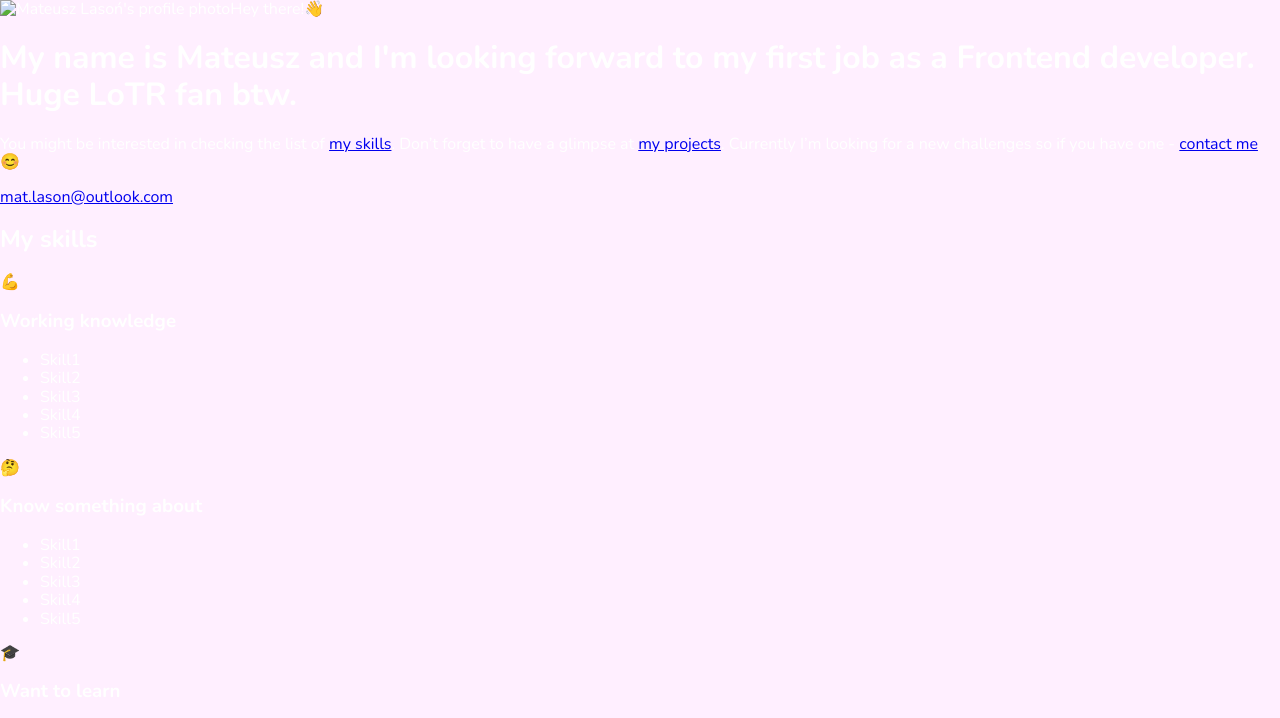
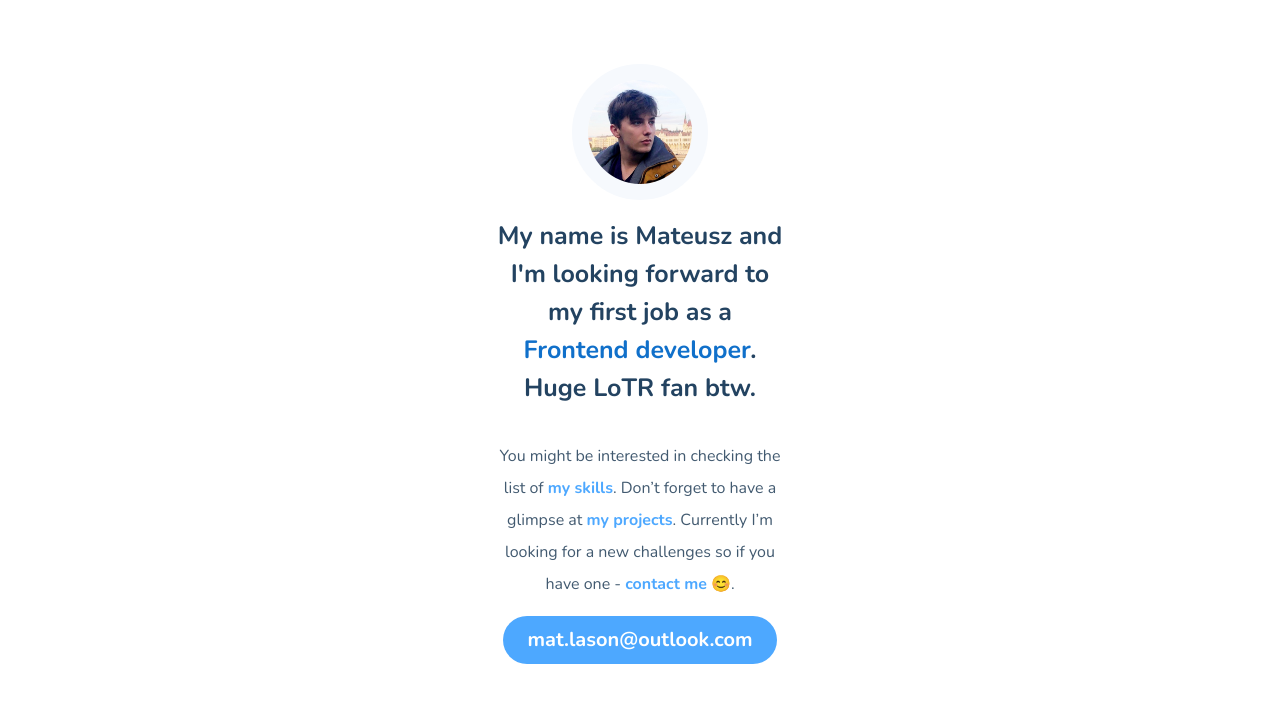
Before and after one commit to mateuszlason/mateuszlason.github.io, a website built with webpack: page src/pages/index.html in a window 1280 px wide. Shown: the top 718 px of the page. Built offline with nearby package versions, Linux system fonts and the light colour scheme.

Commit message:
1st section styling + body/main customization

```diff
--- a/src/pages/index.html
+++ b/src/pages/index.html
@@ -21,20 +21,20 @@
     />
   </head>
   <body>
-    <main>
+    <main class="main">
       <section class="intro">
         <div class="intro__img-container">
           <img
             class="intro__pic"
-            src="#"
+            src="../assets/img/proba.jpeg"
             alt="Mateusz Lasoń's profile photo"
-          />Hey there!<span class="intro__bubble intro__bubble--js">👋</span>
+          /><span class="intro__bubble intro__bubble--js">Hey there! 👋</span>
         </div>
         <div class="intro__description">
           <!-- need :before n' :after -->
           <h1 class="intro__heading">
             My name is Mateusz and I'm looking forward to my first job as a
-            Frontend developer. Huge LoTR fan btw.
+          <span class="intro__special-text">Frontend developer</span>. Huge LoTR fan btw.
           </h1>
           <p class="intro__paragraph">
             You might be interested in checking the list of
@@ -42,7 +42,7 @@
             to have a glimpse at
             <a class="intro__link" href="#projects">my projects</a>. Currently
             I’m looking for a new challenges so if you have one -
-            <a class="intro__link" href="#contact">contact me</a> 😊
+            <a class="intro__link" href="#contact">contact me</a> 😊.
           </p>
           <a class="intro__mailto" href="mailto:matlason@outlook.com"
             >mat.lason@outlook.com</a
--- a/src/scss/main.scss
+++ b/src/scss/main.scss
@@ -1,13 +1,97 @@
 @import "~normalize.css";
 @import "_variables";
-@import url('https://fonts.googleapis.com/css2?family=Nunito:wght@300;400;600;700&family=Roboto+Mono&display=swap');
+@import url("https://fonts.googleapis.com/css2?family=Nunito:wght@300;400;600;700&family=Roboto+Mono&display=swap");
+
+html {
+  box-sizing: border-box;
+}
+
+*,
+*:before,
+*:after {
+box-sizing: inherit;
+}
 
 body {
-  background: #fefe;
-  color: #fff;
+  background: #fff;
   display: flex;
   align-items: center;
   justify-content: center;
   min-height: 100vh;
   font-family: Nunito;
 }
+
+.main {
+  padding: 0 16px;
+  max-width: 320px;
+}
+
+section {
+  margin: 64px 0 88px;
+}
+
+.intro {
+  display: flex;
+  justify-items: center;
+  align-items: center;
+  flex-direction: column;
+  &__img-container {
+    display: flex;
+    align-items: center;
+    justify-content: center;
+  }
+  &__pic {
+    border: 16px solid #f6f9fd;
+    border-radius: 50%;
+    width: 104px;
+    height: 104px;
+    box-sizing: unset;
+  }
+  &__bubble {
+    display: none;
+  }
+  &__heading {
+    font-style: normal;
+    font-weight: bold;
+    font-size: 25px;
+    line-height: 38px;
+    text-align: center;
+    color: #234361;
+  }
+
+  &__description {
+    display: flex;
+    flex-direction: column;
+    align-items: center;
+    justify-content: center;
+  }
+  &__special-text {
+    color: #1070ca;
+  }
+
+  &__link {
+    font-weight: bold;
+    color: #4da8ff;
+    text-decoration: none;
+  }
+  &__paragraph {
+    font-style: normal;
+    font-weight: 300;
+    font-size: 16px;
+    line-height: 32px;
+    text-align: center;
+    color: #425a70;
+  }
+  &__mailto {
+    background: #4da8ff;
+    padding: 4px 24px;
+    font-style: normal;
+    font-weight: bold;
+    font-size: 20px;
+    line-height: 40px;
+    align-items: center;
+    color: white;
+    border-radius: 64px;
+    text-decoration: none;
+  }
+}
```
Also changed, not shown: src/assets/img/proba.jpeg (added).
